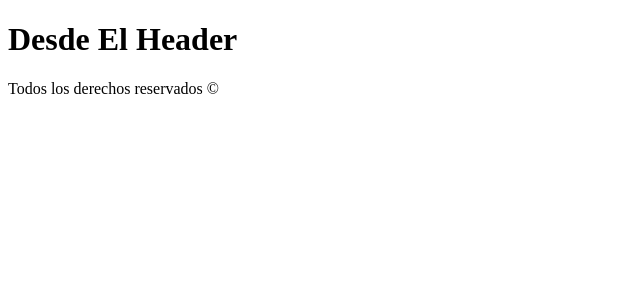
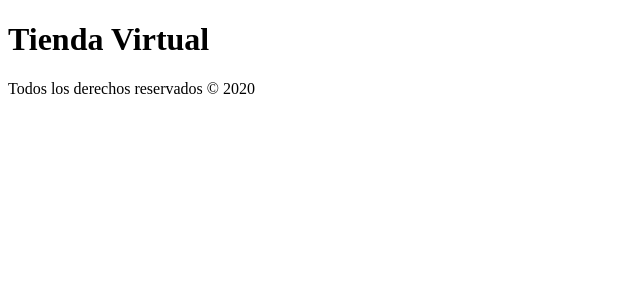
Before and after one commit to OsirisRoman/reactjsbasics, a React (Create React App) app: page / in a window 1280 px wide. Shown: the top 300 px of the page, without its empty margins (0-640 px from the left). Built offline with nearby package versions, Linux system fonts and the light colour scheme.

Commit message:
Añadiendo props al componente Footer

```diff
--- a/src/App.js
+++ b/src/App.js
@@ -3,10 +3,12 @@ import Header from './components/Header/Header';
 import Footer from './components/Footer/Footer';
 
 function App() {
+  const fecha = new Date().getFullYear();
+
   return (
     <Fragment>
-      <Header />
-      <Footer />
+      <Header titulo='Tienda Virtual' />
+      <Footer fecha={fecha} />
     </Fragment>
   );
 }
--- a/src/components/Footer/Footer.jsx
+++ b/src/components/Footer/Footer.jsx
@@ -1,9 +1,9 @@
 import React from 'react';
 
-const Footer = () => {
+const Footer = ({ fecha }) => {
   return (
     <footer>
-      <p>Todos los derechos reservados &copy;</p>
+      <p>Todos los derechos reservados &copy; {fecha}</p>
     </footer>
   );
 };
--- a/src/components/Header/Header.jsx
+++ b/src/components/Header/Header.jsx
@@ -1,7 +1,7 @@
 import React from 'react';
 
-function Header() {
-  return <h1>Desde El Header</h1>;
+function Header({ titulo }) {
+  return <h1>{titulo}</h1>;
 }
 
 export default Header;
```
